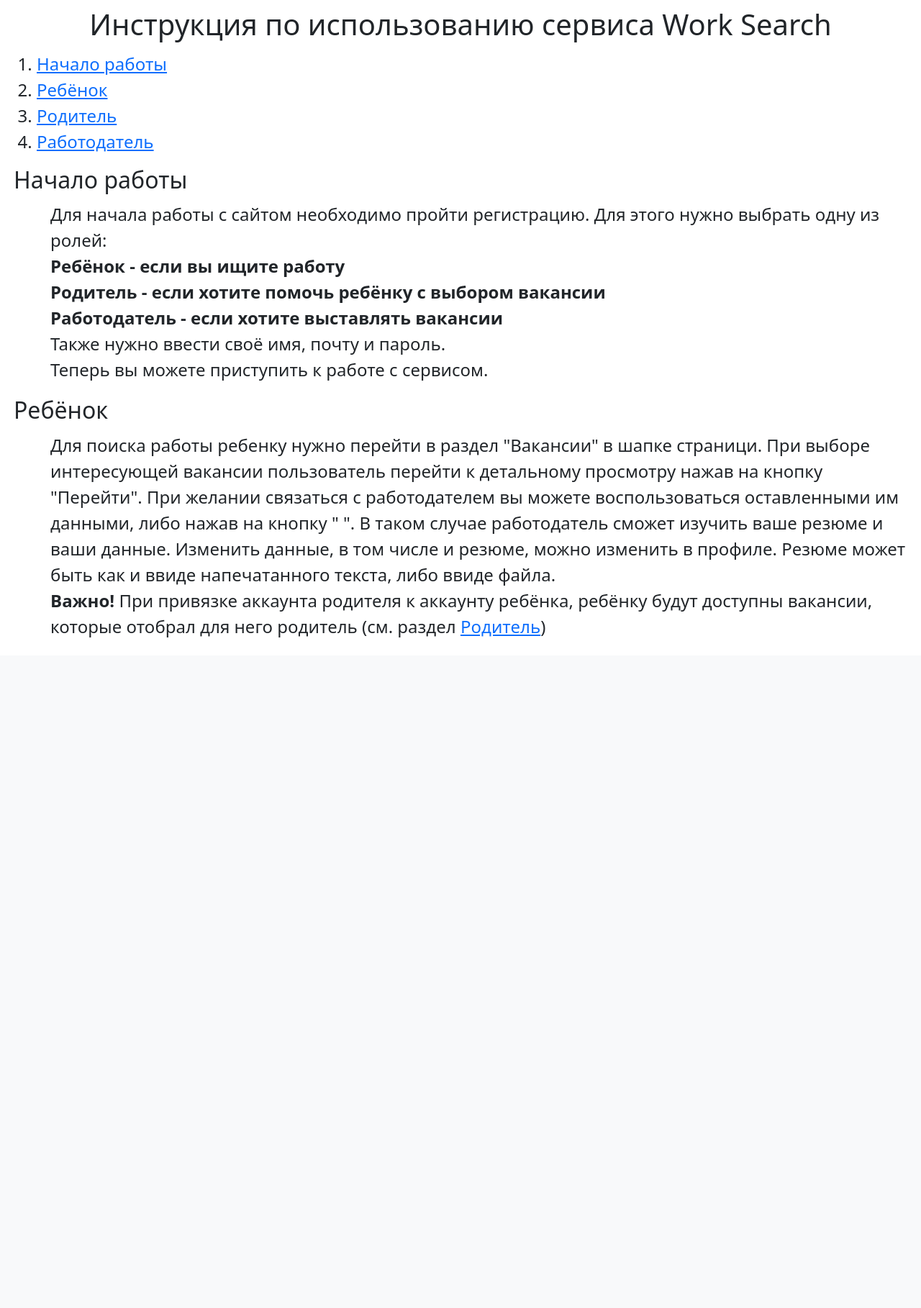
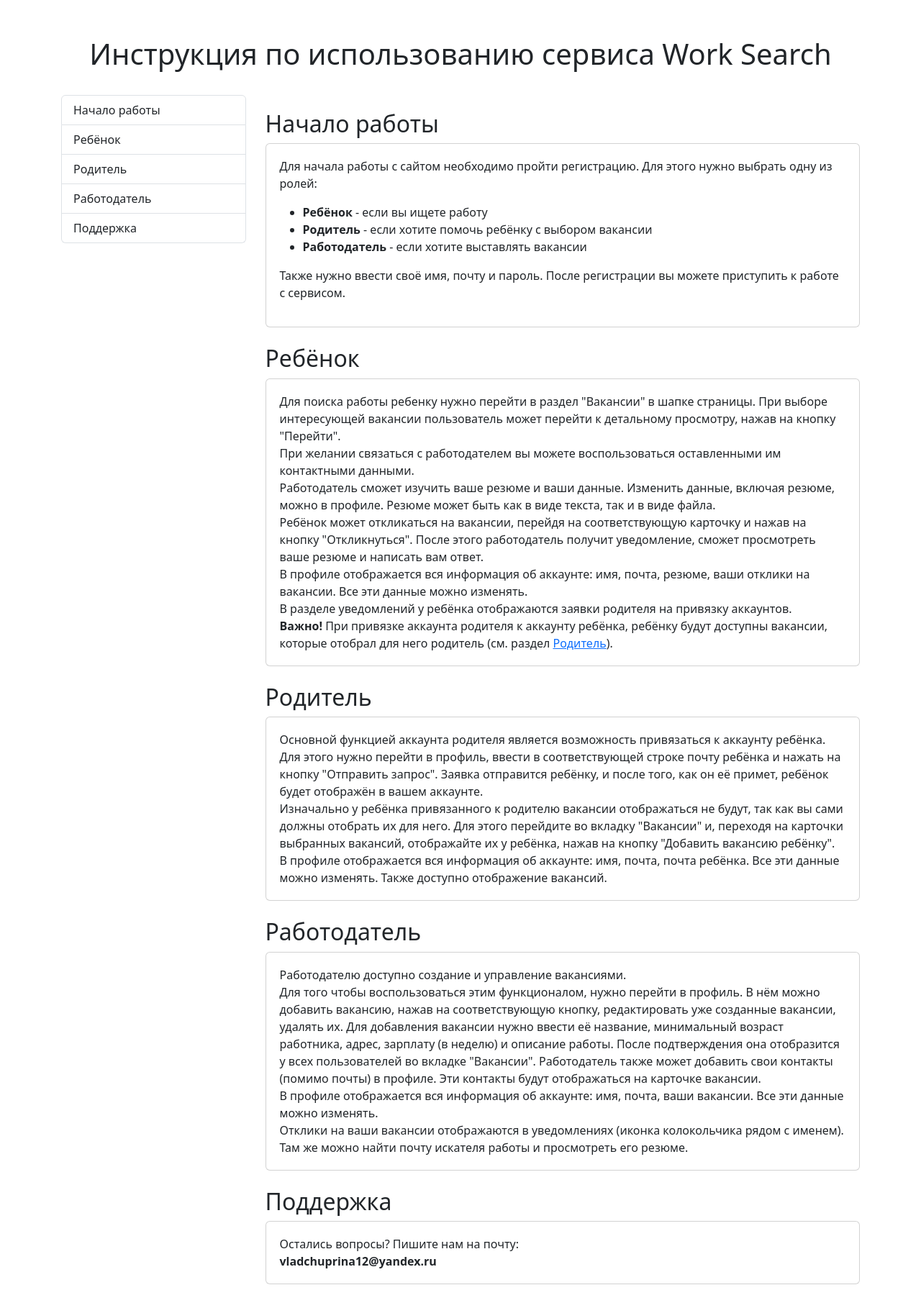
Before and after one commit to Karaseyka/WorkSearch, a Flask app: page /instruction in a window 1280 px wide. Shown: the part 91-1909 px from the top of the page at 72% size. Before the commit the page ends 977 px from the top, so only its background shows below. Run offline with Flask 3, Linux system fonts and the light colour scheme; parts of the project's set-up code (start-up, migrations or seed data) failed here and were passed over.

Commit message:
add instruction

```diff
--- a/templates/instruction.html
+++ b/templates/instruction.html
@@ -1,41 +1,82 @@
 {% extends "base.html" %}
 {% block content %}
-<h1 class="first">Инструкция по использованию сервиса Work Search</h1>
-<div class="ms-3">
-    <ol>
-        <li class="fs-4">
-            <a href="#start"> Начало работы</a>
-        </li>
-        <li class="fs-4">
-            <a href="#child"> Ребёнок</a>
-        </li>
-        <li class="fs-4">
-            <a href="#parent"> Родитель</a>
-        </li>
-        <li class="fs-4">
-            <a href="#hh"> Работодатель</a>
-        </li>
-    </ol>
-    <h2 id="start">Начало работы</h2>
-    <div class="ms-5">
-        <p class="fs-4" align="left">
-            Для начала работы с сайтом необходимо пройти регистрацию. Для этого нужно выбрать одну из ролей:<br>
-            <b>Ребёнок - если вы ищите работу <br>Родитель - если хотите помочь ребёнку с выбором вакансии <br>
-                Работодатель - если хотите выставлять вакансии<br></b>
-            Также нужно ввести своё имя, почту и пароль.<br>
-            Теперь вы можете приступить к работе с сервисом.
-        </p>
-    </div>
+<div class="container mt-5">
+    <h1 class="text-center mb-4">Инструкция по использованию сервиса Work Search</h1>
+    <div class="row">
+        <div class="col-md-3">
+            <div class="list-group">
+                <a href="#start" class="list-group-item list-group-item-action">Начало работы</a>
+                <a href="#child" class="list-group-item list-group-item-action">Ребёнок</a>
+                <a href="#parent" class="list-group-item list-group-item-action">Родитель</a>
+                <a href="#hh" class="list-group-item list-group-item-action">Работодатель</a>
+                <a href="#help" class="list-group-item list-group-item-action">Поддержка</a>
+            </div>
+        </div>
+        <div class="col-md-9">
+            <h2 id="start" class="mt-4">Начало работы</h2>
+            <div class="card mb-4">
+                <div class="card-body">
+                    <p class="card-text">
+                        Для начала работы с сайтом необходимо пройти регистрацию. Для этого нужно выбрать одну из ролей:
+                        <ul>
+                            <li><b>Ребёнок</b> - если вы ищете работу</li>
+                            <li><b>Родитель</b> - если хотите помочь ребёнку с выбором вакансии</li>
+                            <li><b>Работодатель</b> - если хотите выставлять вакансии</li>
+                        </ul>
+                        Также нужно ввести своё имя, почту и пароль. После регистрации вы можете приступить к работе с сервисом.
+                    </p>
+                </div>
+            </div>
 
-    <h2 id="child">Ребёнок</h2>
-    <div class="ms-5">
-        <p class="fs-4" align="left">
-            Для поиска работы ребенку нужно перейти в раздел "Вакансии" в шапке страници. При выборе интересующей вакансии пользователь перейти к детальному просмотру нажав на кнопку "Перейти".
-            При желании связаться с работодателем вы можете воспользоваться оставленными им данными, либо нажав на кнопку " ".
-            В таком случае работодатель сможет изучить ваше резюме и ваши данные. Изменить данные, в том числе и резюме, можно изменить в профиле. Резюме может быть как и ввиде напечатанного текста, либо ввиде файла.
-            <br> <b>Важно!</b> При привязке аккаунта родителя к аккаунту ребёнка, ребёнку будут доступны вакансии, которые отобрал для него родитель (см. раздел <a href="#parent">Родитель</a>)
-        </p>
+            <h2 id="child" class="mt-4">Ребёнок</h2>
+            <div class="card mb-4">
+                <div class="card-body">
+                    <p class="card-text">
+                        Для поиска работы ребенку нужно перейти в раздел "Вакансии" в шапке страницы. При выборе интересующей вакансии пользователь может перейти к детальному просмотру, нажав на кнопку "Перейти".
+                        <br>При желании связаться с работодателем вы можете воспользоваться оставленными им контактными данными.
+                        <br>Работодатель сможет изучить ваше резюме и ваши данные. Изменить данные, включая резюме, можно в профиле. Резюме может быть как в виде текста, так и в виде файла.
+                        <br>Ребёнок может откликаться на вакансии, перейдя на соответствующую карточку и нажав на кнопку "Откликнуться". После этого работодатель получит уведомление, сможет просмотреть ваше резюме и написать вам ответ.
+                        <br>В профиле отображается вся информация об аккаунте: имя, почта, резюме, ваши отклики на вакансии. Все эти данные можно изменять.
+                        <br>В разделе уведомлений у ребёнка отображаются заявки родителя на привязку аккаунтов.
+                        <br><b>Важно!</b> При привязке аккаунта родителя к аккаунту ребёнка, ребёнку будут доступны вакансии, которые отобрал для него родитель (см. раздел <a href="#parent">Родитель</a>).
+                    </p>
+                </div>
+            </div>
+
+            <h2 id="parent" class="mt-4">Родитель</h2>
+            <div class="card mb-4">
+                <div class="card-body">
+                    <p class="card-text">
+                        Основной функцией аккаунта родителя является возможность привязаться к аккаунту ребёнка.
+                        <br>Для этого нужно перейти в профиль, ввести в соответствующей строке почту ребёнка и нажать на кнопку "Отправить запрос". Заявка отправится ребёнку, и после того, как он её примет, ребёнок будет отображён в вашем аккаунте.
+                        <br>Изначально у ребёнка привязанного к родителю вакансии отображаться не будут, так как вы сами должны отобрать их для него. Для этого перейдите во вкладку "Вакансии" и, переходя на карточки выбранных вакансий, отображайте их у ребёнка, нажав на кнопку "Добавить вакансию ребёнку".
+                        <br>В профиле отображается вся информация об аккаунте: имя, почта, почта ребёнка. Все эти данные можно изменять. Также доступно отображение вакансий.
+                    </p>
+                </div>
+            </div>
+
+            <h2 id="hh" class="mt-4">Работодатель</h2>
+            <div class="card mb-4">
+                <div class="card-body">
+                    <p class="card-text">
+                        Работодателю доступно создание и управление вакансиями.
+                        <br>Для того чтобы воспользоваться этим функционалом, нужно перейти в профиль. В нём можно добавить вакансию, нажав на соответствующую кнопку, редактировать уже созданные вакансии, удалять их. Для добавления вакансии нужно ввести её название, минимальный возраст работника, адрес, зарплату (в неделю) и описание работы. После подтверждения она отобразится у всех пользователей во вкладке "Вакансии". Работодатель также может добавить свои контакты (помимо почты) в профиле. Эти контакты будут отображаться на карточке вакансии.
+                        <br>В профиле отображается вся информация об аккаунте: имя, почта, ваши вакансии. Все эти данные можно изменять.
+                        <br>Отклики на ваши вакансии отображаются в уведомлениях (иконка колокольчика рядом с именем). Там же можно найти почту искателя работы и просмотреть его резюме.
+                    </p>
+                </div>
+            </div>
+
+            <h2 id="help" class="mt-4">Поддержка</h2>
+            <div class="card mb-4">
+                <div class="card-body">
+                    <p class="card-text">
+                        Остались вопросы? Пишите нам на почту:
+                        <br><b>vladchuprina12@yandex.ru</b>
+                    </p>
+                </div>
+            </div>
+        </div>
     </div>
 </div>
-
 {% endblock %}
--- a/templates/welcome_page.html
+++ b/templates/welcome_page.html
@@ -27,8 +27,8 @@
         </div>
         <div class="col-sm-4">
             <div class="card h-100">
-                <img src="https://vivat-consult.ru/assets/images/vopros/trudovoe_pravo/voprosy-kotorye-nuzhno-zadat-rabotodatelyu-na-sobesedovanii1.jpg"
-                     class="card-img-top" alt="...">
+                <img src="https://vesti-yaroslavl.ru/media/k2/items/cache/30719871df49a48f715430967fdf2417_XL.jpg"
+                     class="card-img-top" alt="HeadHunter photo">
                 <div class="card-body">
                     <h5 class="card-title">Стань работодателем</h5>
                     <p class="card-text"></p>
```
Also changed, not shown: data/models/vacancy.py (+7 -7 lines).
